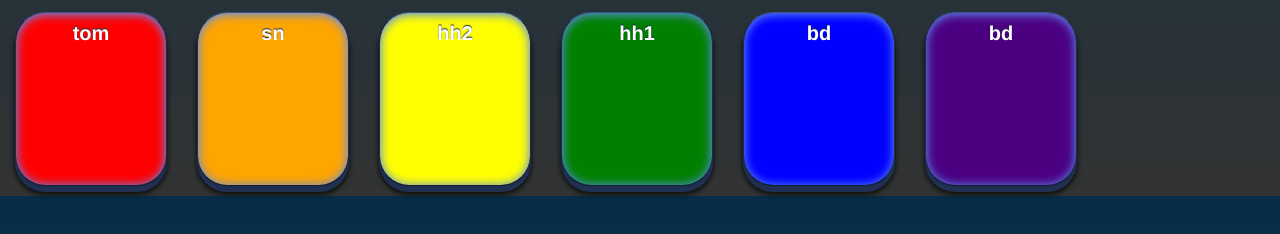
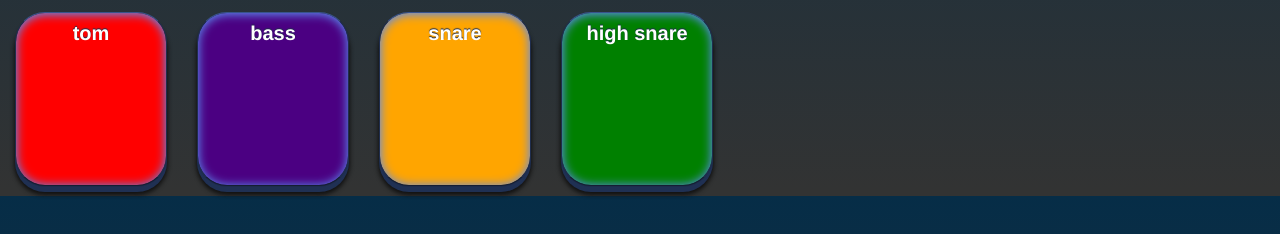
Before and after one commit to freegeeks/mobile-drums, a website: page room.html in a window 1280 px wide. Shown: the part 504-738 px from the top of the page. Drawn offline with nearby package versions, Linux system fonts and the light colour scheme.

Commit message:
Droppping some sounds

```diff
--- a/room.html
+++ b/room.html
@@ -138,12 +138,10 @@
 <audio src="/snd/coin.wav" controls="controls"></audio>
 
 <ul id="instruments">
-    <li class="instrument" data-color="red" data-sound="tom"></li>
-    <li class="instrument" data-color="orange" data-sound="sn"></li>
-    <li class="instrument" data-color="yellow" data-sound="hh2"></li>
-    <li class="instrument" data-color="green" data-sound="hh1"></li>
-    <li class="instrument" data-color="blue" data-sound="bd"></li>
-    <li class="instrument" data-color="indigo" data-sound="bd"></li>
+    <li class="instrument" data-color="red"    data-label="tom"   data-sound="tom"></li>
+    <li class="instrument" data-color="indigo" data-label="bass"  data-sound="bd"></li>
+    <li class="instrument" data-color="orange" data-label="snare" data-sound="sn"></li>
+    <li class="instrument" data-color="green"  data-label="high snare" data-sound="hh1"></li>
 </ul>
 
 <h2>share</h2>
@@ -215,7 +213,7 @@ var MachineDrums = function() {
         // and adds the text inside it
         $$('.instrument').each(function () {
             this.style.backgroundColor = this.dataset.color;
-            this.innerHTML = this.dataset.sound;
+            this.innerHTML = this.dataset.label;
         });
     });
 
```
